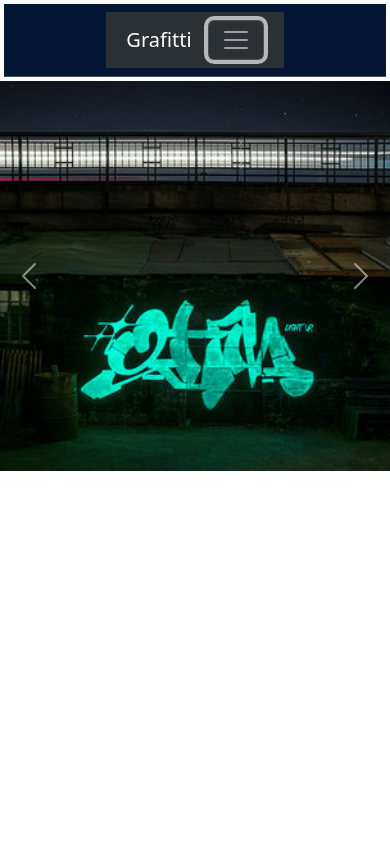
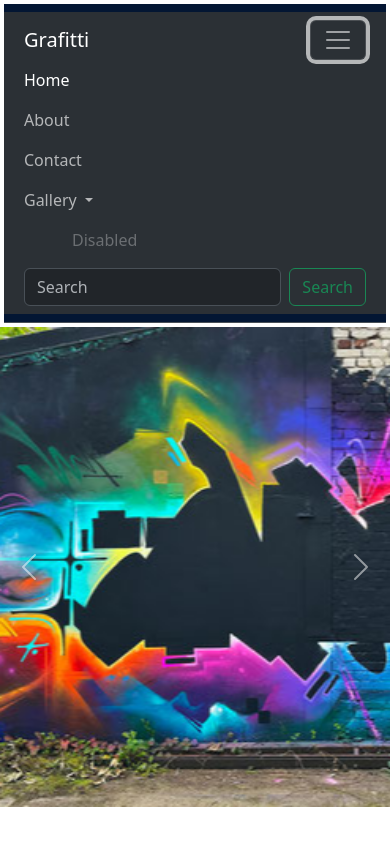
Before and after one commit to WabukoWabuko/Art_Advert_Website, a plain HTML site: page index.html in a window 390 px wide. Both pictures are taken after a click on the button "Toggle navigation". Drawn offline with nearby package versions, Linux system fonts and the light colour scheme.

Commit message:
Responsive sliding carousel

```diff
--- /dev/null
+++ b/index.css
@@ -0,0 +1,9 @@
+.c-item{
+    height: 480px;
+}
+
+.c-img{
+    height: 100%;
+    object-fit: cover;
+
+}
--- a/index.html
+++ b/index.html
@@ -1,7 +1,9 @@
 <!DOCTYPE html>
 <html lang="en">
 <head>
+    <link href="https://cdn.jsdelivr.net/npm/bootstrap@5.0.2/dist/css/bootstrap.min.css" rel="stylesheet" integrity="sha384-EVSTQN3/azprG1Anm3QDgpJLIm9Nao0Yz1ztcQTwFspd3yD65VohhpuuCOmLASjC" crossorigin="anonymous">
     <link rel="stylesheet" href="assets/css/bootstrap.min.css">
+    <link rel="stylesheet" href="index.css">
     <meta charset="UTF-8">
     <meta name="viewport" content="width=device-width, initial-scale=1.0">
     <title>Grafitti</title>
@@ -27,15 +29,14 @@
                     <a class="nav-link" href="#">Contact</a>
                   </li>
                   <li class="nav-item dropdown">
-                    <a class="nav-link dropdown-toggle" href="#" role="button" data-bs-toggle="dropdown" aria-expanded="false">
-                      Dropdown
+                    <a class="nav-link dropdown-toggle" href="" role="button" data-bs-toggle="dropdown" aria-expanded="false">
+                      Gallery
                     </a>
-                    <ul class="dropdown-menu">
-                      <li><a class="dropdown-item" href="#">Gallery</a></li>
-                      <li><a class="dropdown-item" href="#">Artists</a></li>
-                      <li><hr class="dropdown-divider">Events</li>
-                      <li><a class="dropdown-item" href="#">Shop</a></li>
-                    </ul>
+                    <ul class="dropdown-menu">Gallery</button></li>
+                        <li><button class="dropdown-item" type="button">Assets</button></li>
+                        <li><button class="dropdown-item" type="button">Events</button></li>
+                        <li><button class="dropdown-item" type="button">Shops</button></li>
+                      </ul>
                   </li>
                   <li class="nav-item px-5">
                     <a class="nav-link disabled" aria-disabled="true">Disabled</a>
@@ -52,16 +53,16 @@
       <!-- End of Navigation Bar -->
 
       <!-- Carousel - Images sliding -->
-      <div id="carouselExampleRide" class="carousel slide" data-bs-ride="carousel">
+      <div id="hero-carousel" class="carousel slide" data-bs-ride="carousel">
         <div class="carousel-inner">
-          <div class="carousel-item active">
-            <img src="assets/images/1.jpg" class="d-block w-100" alt="...">
+          <div class="carousel-item active c-item">
+            <img src="assets/images/1.jpg" class="d-block w-100 c-img" alt="Slide 1">
           </div>
-          <div class="carousel-item">
-            <img src="assets/images/2.jpg" class="d-block w-100" alt="...">
+          <div class="carousel-item c-item">
+            <img src="assets/images/2.jpg" class="d-block w-100 c-img" alt="Slide 2">
           </div>
-          <div class="carousel-item">
-            <img src="assets/images/3.jpg" class="d-block w-100" alt="...">
+          <div class="carousel-item c-item">
+            <img src="assets/images/3.jpg" class="d-block w-100 c-img" alt="Slide 3">
           </div>
         </div>
         <button class="carousel-control-prev" type="button" data-bs-target="#carouselExampleRide" data-bs-slide="Previous">
@@ -75,7 +76,7 @@
       </div>
        <!-- End of carousel  -->
 
-
+    <script src="https://cdn.jsdelivr.net/npm/bootstrap@5.0.2/dist/js/bootstrap.bundle.min.js" integrity="sha384-MrcW6ZMFYlzcLA8Nl+NtUVF0sA7MsXsP1UyJoMp4YLEuNSfAP+JcXn/tWtIaxVXM" crossorigin="anonymous"></script>
     <link rel="stylesheet" href="assets/js/bootstrap.bundle.min.js">
 </body>
 </html>
```
